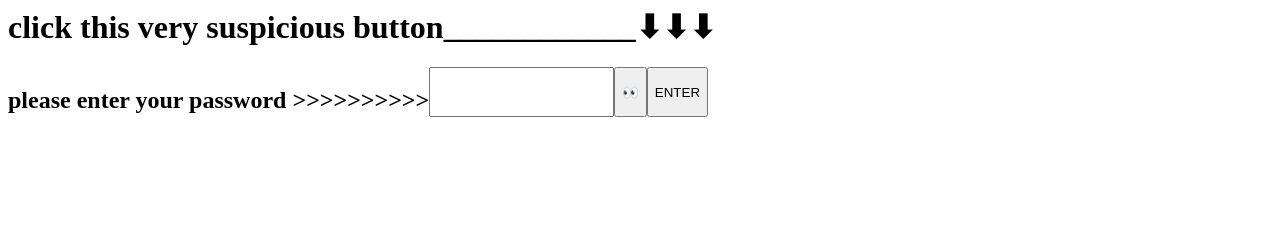
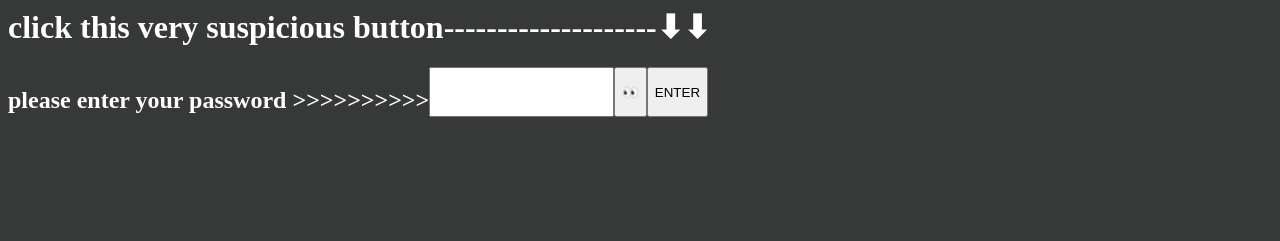
Before and after one commit to henrylikecat/secret, a plain HTML site: page index.html in a window 1280 px wide. Shown: the top 241 px of the page. Drawn offline with Linux system fonts and the light colour scheme.

Commit message:
Add files via upload

```diff
--- a/index.html
+++ b/index.html
@@ -6,7 +6,7 @@
         <link href="style.css" rel="stylesheet">
     </head>
     <body>
-        <h1>click this very suspicious button____________⬇⬇⬇</h1>
+        <h1 id="colorme">click this very suspicious button--------------------⬇⬇</h1>
         <div class="container">
         <h2>please enter your password >>>>>>>>>></h2>
         <input type="password" id="passwordshowing">
--- a/style.css
+++ b/style.css
@@ -1,12 +1,20 @@
 .container{
     display: flex;
     height: 50px;
+    color:white
 }
 #passwordleak{
     text-align: center;
+    color:white;
 }
 #passwordleakkk{
     margin-left: 600px;
     width: 600px;
     height: 600px;
 }
+body{
+    background-color: rgb(55, 56, 56);
+}
+#colorme{
+    color:white;
+}
```
Also changed, not shown: script.js (line endings or trailing spaces).
